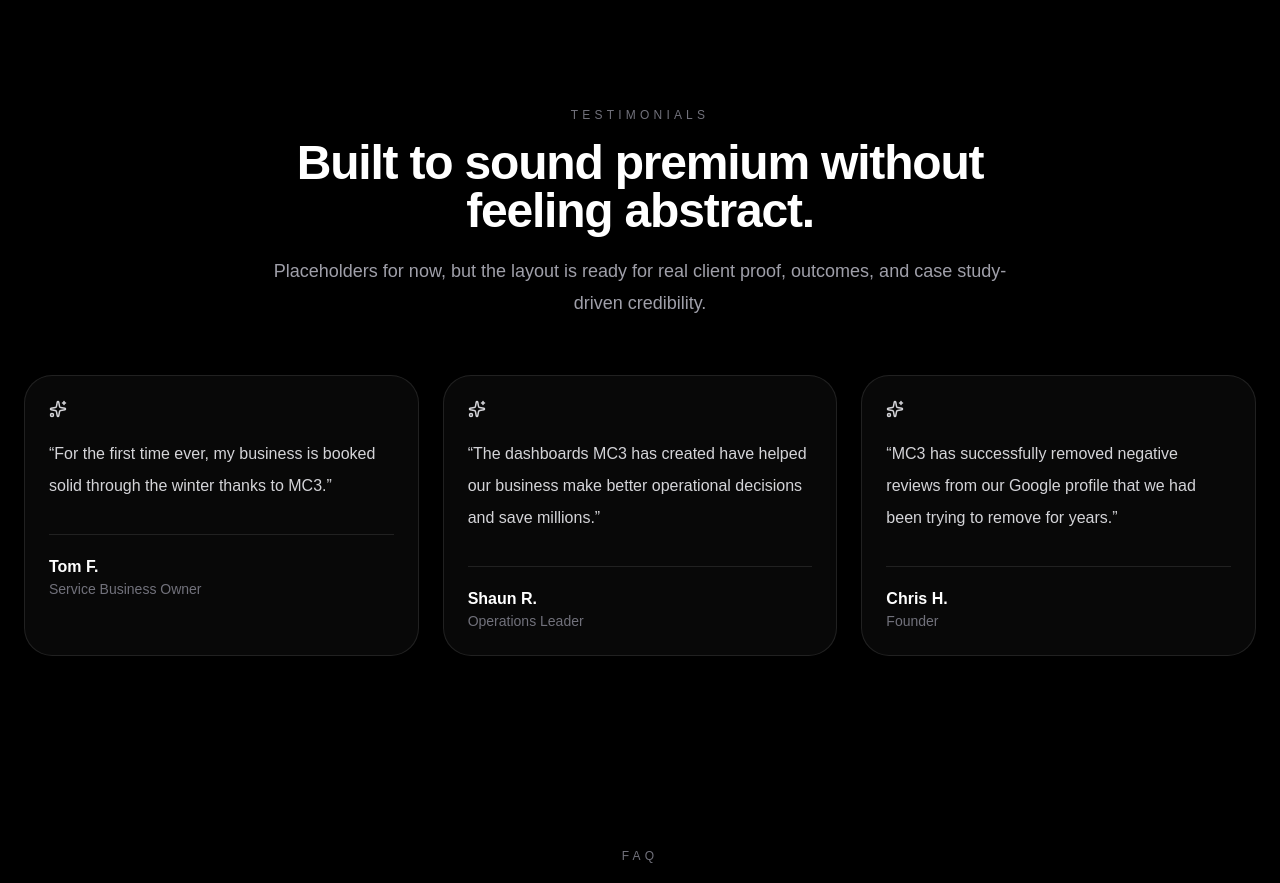
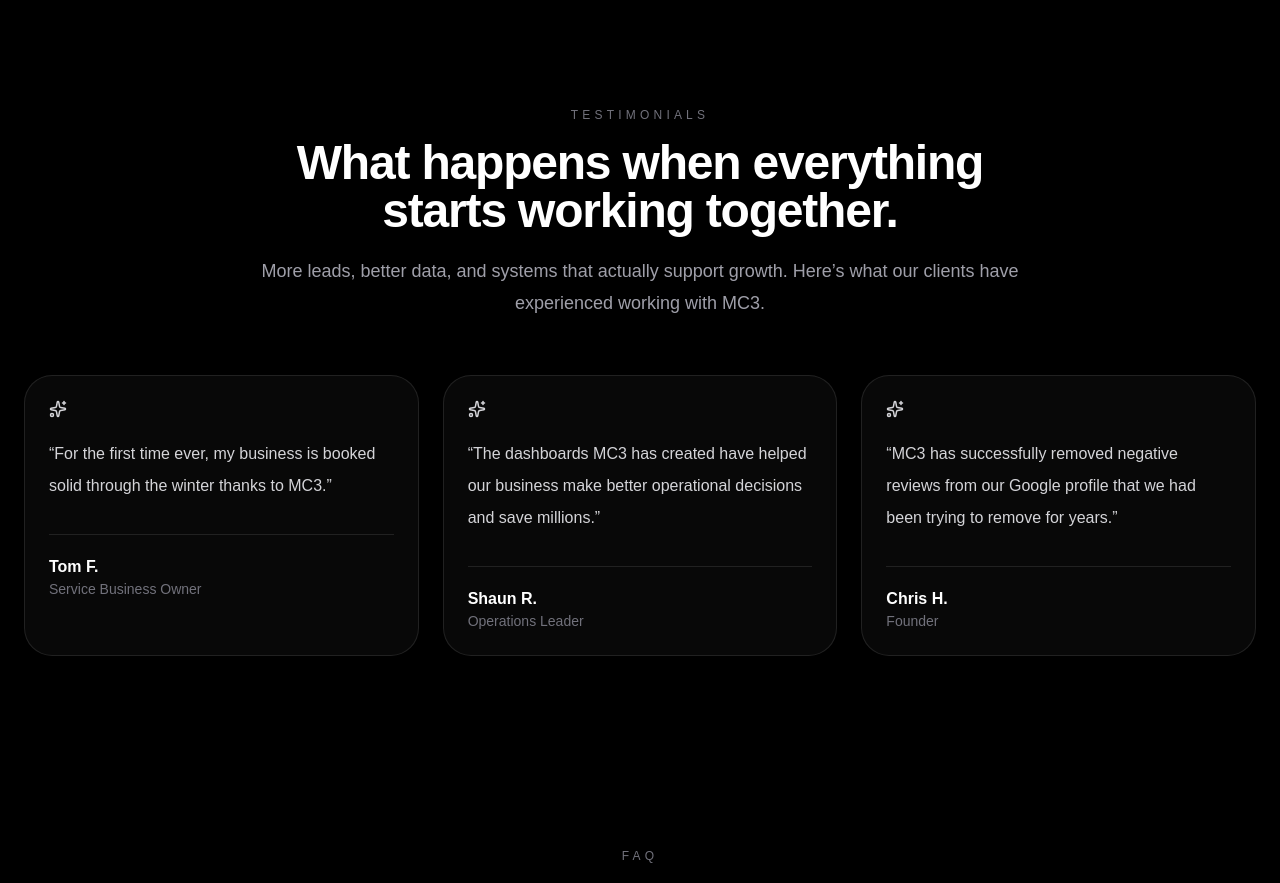
Before and after one commit to misaac1148/mc3-site, a Next.js app: page / in a window 1280 px wide. Shown: the part 5040-5923 px from the top of the page. Built offline with nearby package versions, Linux system fonts and the light colour scheme.

Commit message:
Update page.jsx added title and text to testimonials section

```diff
--- a/app/page.jsx
+++ b/app/page.jsx
@@ -603,8 +603,8 @@
         <section className="mx-auto max-w-7xl px-6 py-24">
           <SectionHeading
             eyebrow="Testimonials"
-            title="Built to sound premium without feeling abstract."
-            text="Placeholders for now, but the layout is ready for real client proof, outcomes, and case study-driven credibility."
+            title="What happens when everything starts working together."
+            text="More leads, better data, and systems that actually support growth. Here’s what our clients have experienced working with MC3."
             align="center"
           />
           <div className="mt-14 grid gap-6 lg:grid-cols-3">
@@ -914,9 +914,6 @@
                     </select>
                   </div>
                   <div className="md:col-span-2 flex flex-col gap-4 pt-2 sm:flex-row sm:items-center sm:justify-between">
-                    <p className="text-xs leading-6 text-zinc-500">
-                      This form is designed to feel premium now and can be connected later to a CRM, email, or automation workflow.
-                    </p>
                     <button type="button" className="rounded-2xl bg-white px-6 py-3.5 text-sm font-semibold text-black transition hover:scale-[1.02]">
                       Submit Inquiry
                     </button>
```
